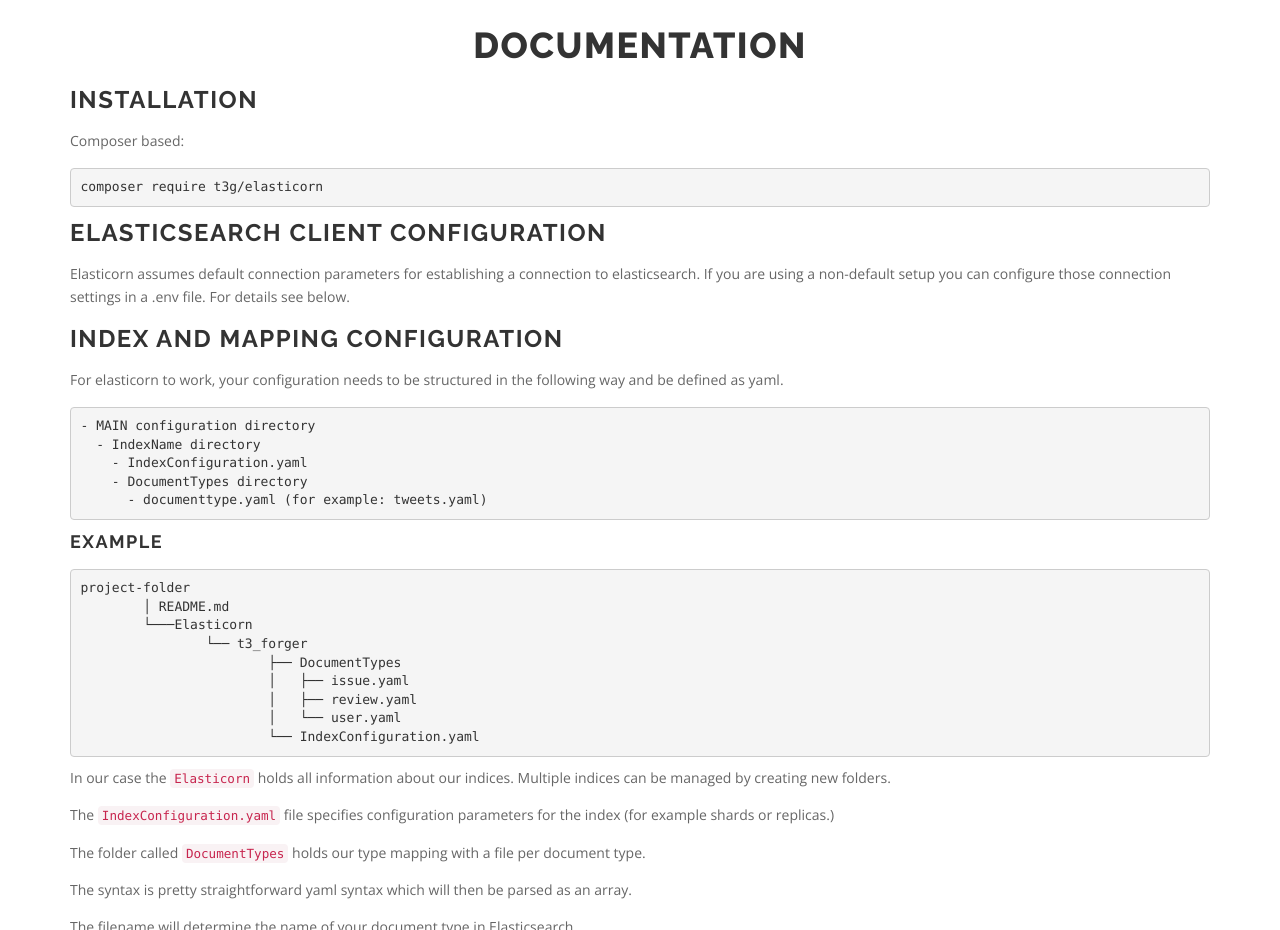
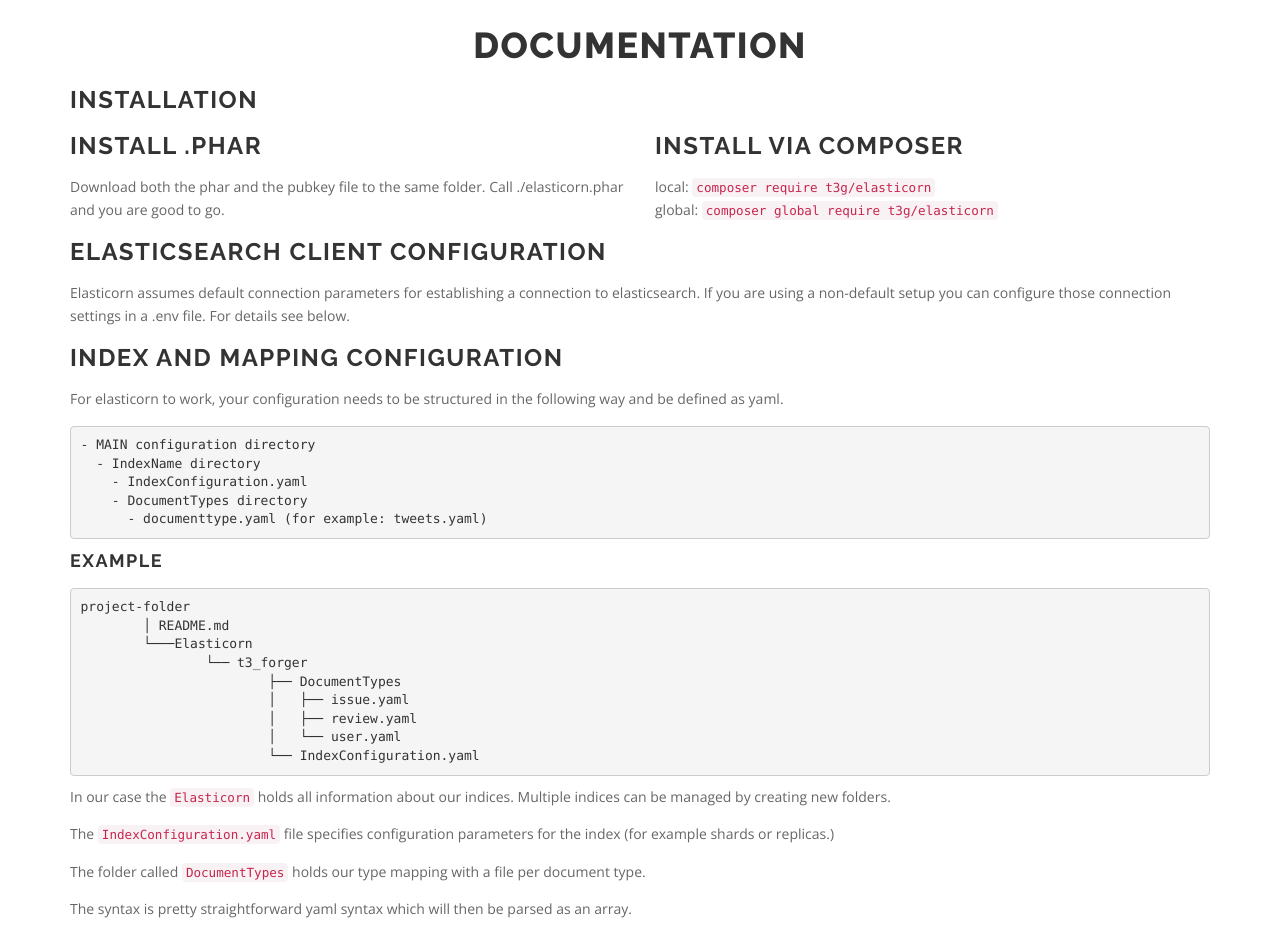
Before and after one commit to TYPO3GmbH/elasticorn, a plain HTML site: page docs/index.html in a window 1280 px wide. Shown: the part 4080-5010 px from the top of the page. Drawn offline with nearby package versions, Linux system fonts and the light colour scheme; some packages are replaced by stand-ins of ours.

Commit message:
[FEATURE] Add longer installation instructions

```diff
--- a/docs/index.html
+++ b/docs/index.html
@@ -383,21 +383,29 @@
 			<div class="container text-center">
 				<h2>Documentation</h2>
 			</div>
-			<div class="container">
+            <div class="container">
 
 
-				<h3>Installation</h3>
+                <h3>Installation</h3>
 
-				<p>Composer based:</p>
-
-<pre><code>composer require t3g/elasticorn
-</code></pre>
-
-				<!--<p>Download as .phar:</p>-->
-
-				<!--<ul>-->
-					<!--<li>Insert download link here</li>-->
-				<!--</ul>-->
+                <div class="row">
+                <div class="col-md-6">
+                    <h3>Install .phar</h3>
+                    <p>
+                        Download both the phar and the pubkey file to the same folder. Call ./elasticorn.phar and
+                        you are good to go.
+                    </p>
+                </div>
+                <div class="col-md-6">
+                    <h3>Install via composer</h3>
+                    <p>
+                        local: <code>composer require t3g/elasticorn</code><br/>
+                        global: <code>composer global require t3g/elasticorn</code>
+                    </p>
+                </div>
+            </div>
+            </div>
+            <div class="container">
 
 				<h3>Elasticsearch Client Configuration</h3>
 
@@ -532,7 +540,6 @@ elastica=password=
 				</div>
 			</div>
 		</section>
-
 		<hr/>
 
 		<!-- Map section -->
```
Also changed, not shown: 1 other file.
